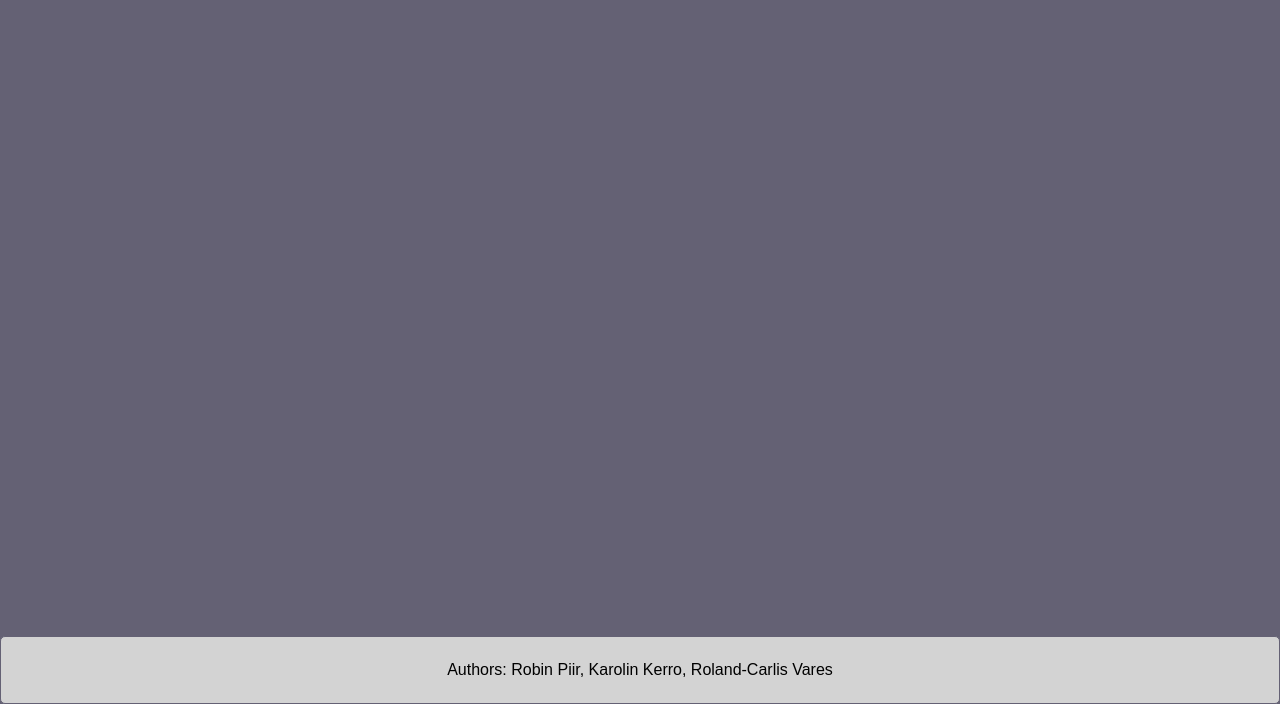
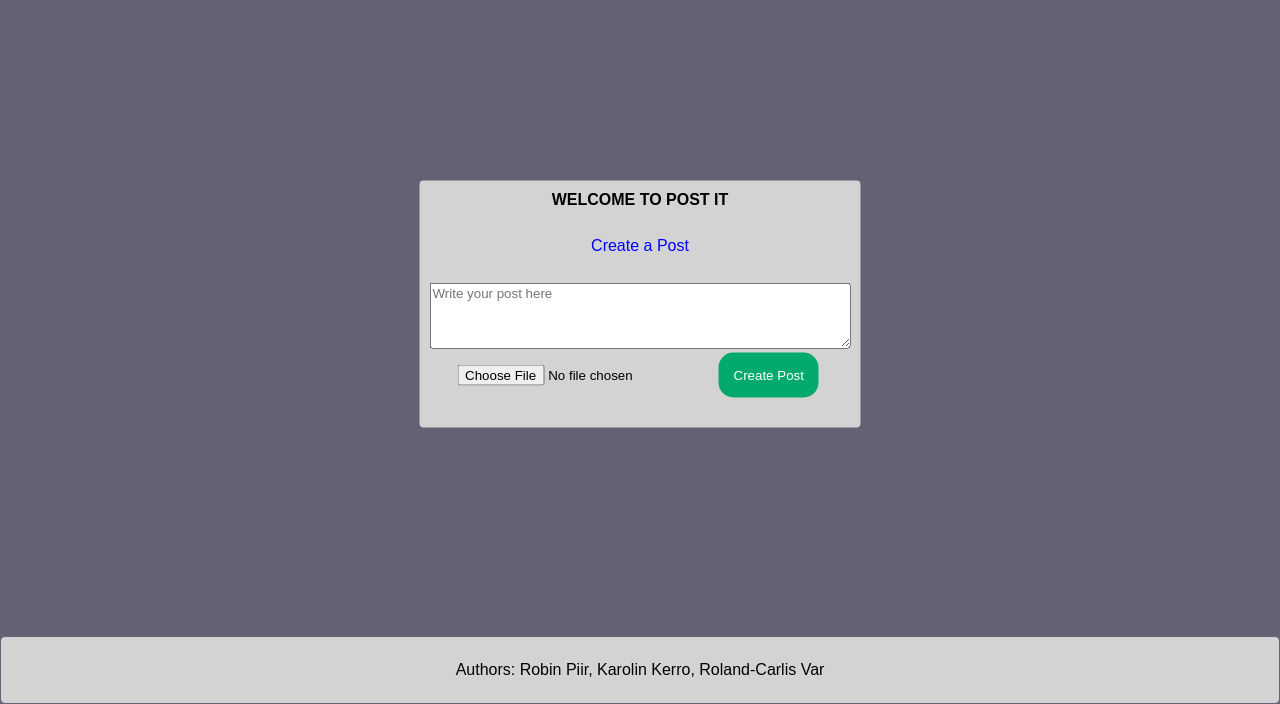
Before and after one commit to RobinPiir/WAD2023, a plain HTML site: page addPost.html in a window 1280 px wide. Shown: the part 96-800 px from the top of the page. Drawn offline with Linux system fonts and the light colour scheme.

Commit message:
Muutsin koodi

```diff
--- a/addPost.html
+++ b/addPost.html
@@ -14,9 +14,20 @@
         </ul>
         <a class="logo" href="login.html"><img src="res/images/me.png" width="50" height="50" alt="My picture"></a>
     </header>
+    <div class="center">
+        <b>
+            WELCOME TO POST IT<br>
+        </b>
+        <p id="login">Create a Post<br></p>
+        <form action="process_post.php" method="POST" enctype="multipart/form-data">
+            <textarea name="post_content" placeholder="Write your post here" rows="4" cols="50" required></textarea><br>
+            <input type="file" name="post_image" accept="image/*">
+            <button type="submit">Create Post</button><br>
+        </form>
+    </div>
     <footer class="footer">
         <p>
-            Authors: Robin Piir, Karolin Kerro, Roland-Carlis Vares
+            Authors: Robin Piir, Karolin Kerro, Roland-Carlis Var
         </p>
     </footer>
 </body>
```
